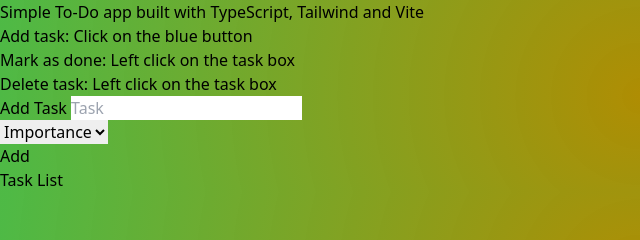
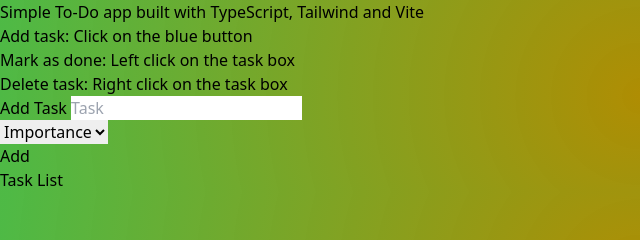
Before and after one commit to nikolagp/type-script-todo, a website built with Vite: page index.html in a window 1280 px wide. Shown: the top 240 px of the page, 0-640 px from the left. Built offline with nearby package versions, Linux system fonts and the light colour scheme.

Commit message:
Update index.html

```diff
--- a/index.html
+++ b/index.html
@@ -22,7 +22,7 @@
           >
             Add task: Click on the blue button <br />
             Mark as done: Left click on the task box <br />
-            Delete task: Left click on the task box
+            Delete task: Right click on the task box
           </p>
         </div>
         <!-- text - end -->
```
